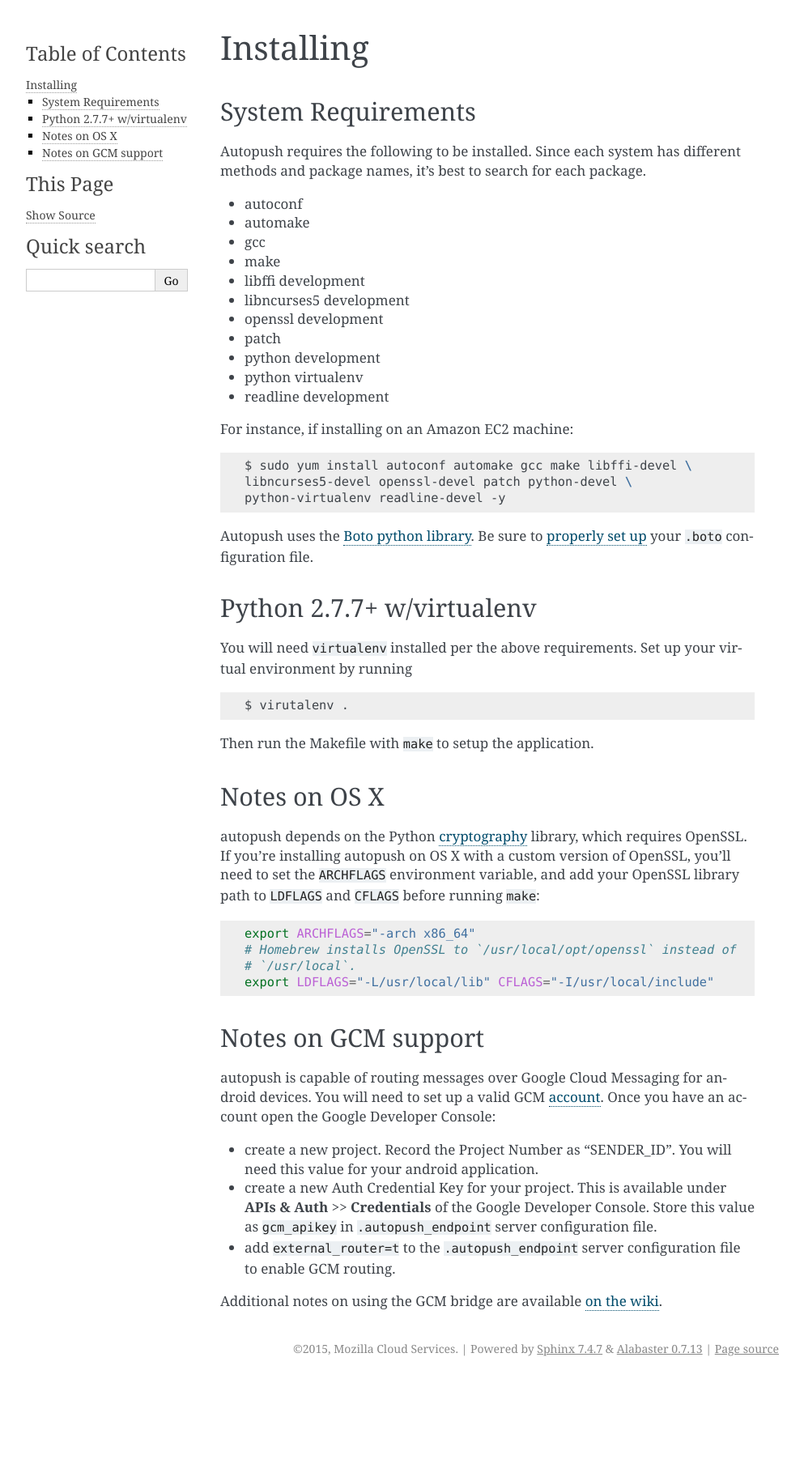
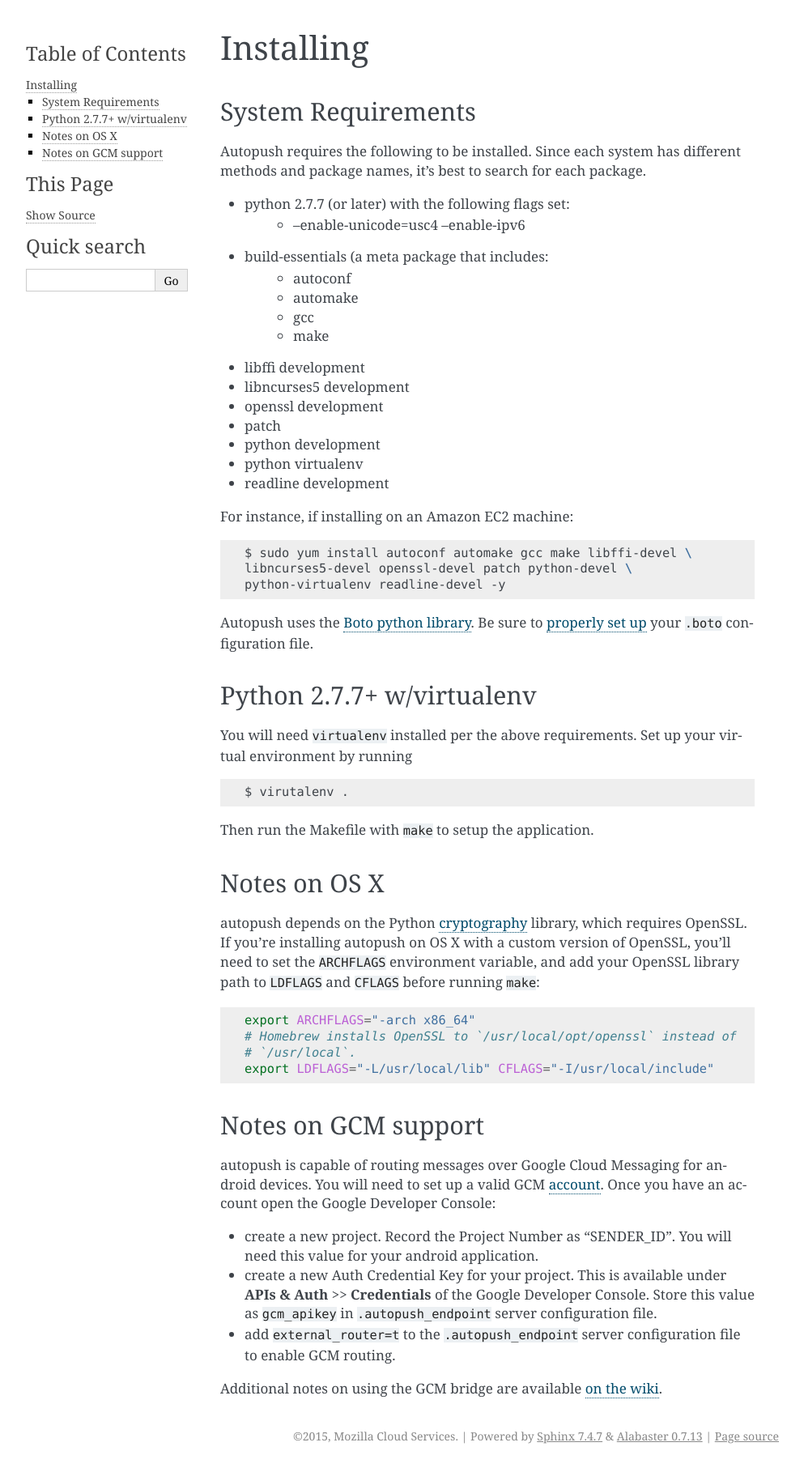
Before and after one commit to mozilla-services/autopush, a Sphinx documentation site: the page built from docs/install.rst, in a window 1280 px wide. Shown: the whole page at 81% size, without its empty margins (148-1141 px from the left). Built offline with Sphinx 7.4.7, drawn with Linux system fonts in a browser that asks for light colours; before the commit the page ends 1705 px from its top, so only the background shows below that.

Commit message:
add add'l flags and libraries from #173
* Add index document for new senderid rst doc

```diff
--- a/docs/api.rst
+++ b/docs/api.rst
@@ -19,6 +19,7 @@
    api/router/gcm
    api/router/interface
    api/router/simple
+   api/senderids
    api/settings
    api/ssl
    api/utils
--- a/docs/install.rst
+++ b/docs/install.rst
@@ -10,10 +10,13 @@
 Autopush requires the following to be installed. Since each system has different
 methods and package names, it's best to search for each package.
 
-* autoconf
-* automake
-* gcc
-* make
+* python 2.7.7 (or later) with the following flags set:
+    * --enable-unicode=usc4 --enable-ipv6
+* build-essentials (a meta package that includes:
+    * autoconf
+    * automake
+    * gcc
+    * make
 * libffi development
 * libncurses5 development
 * openssl development
```
